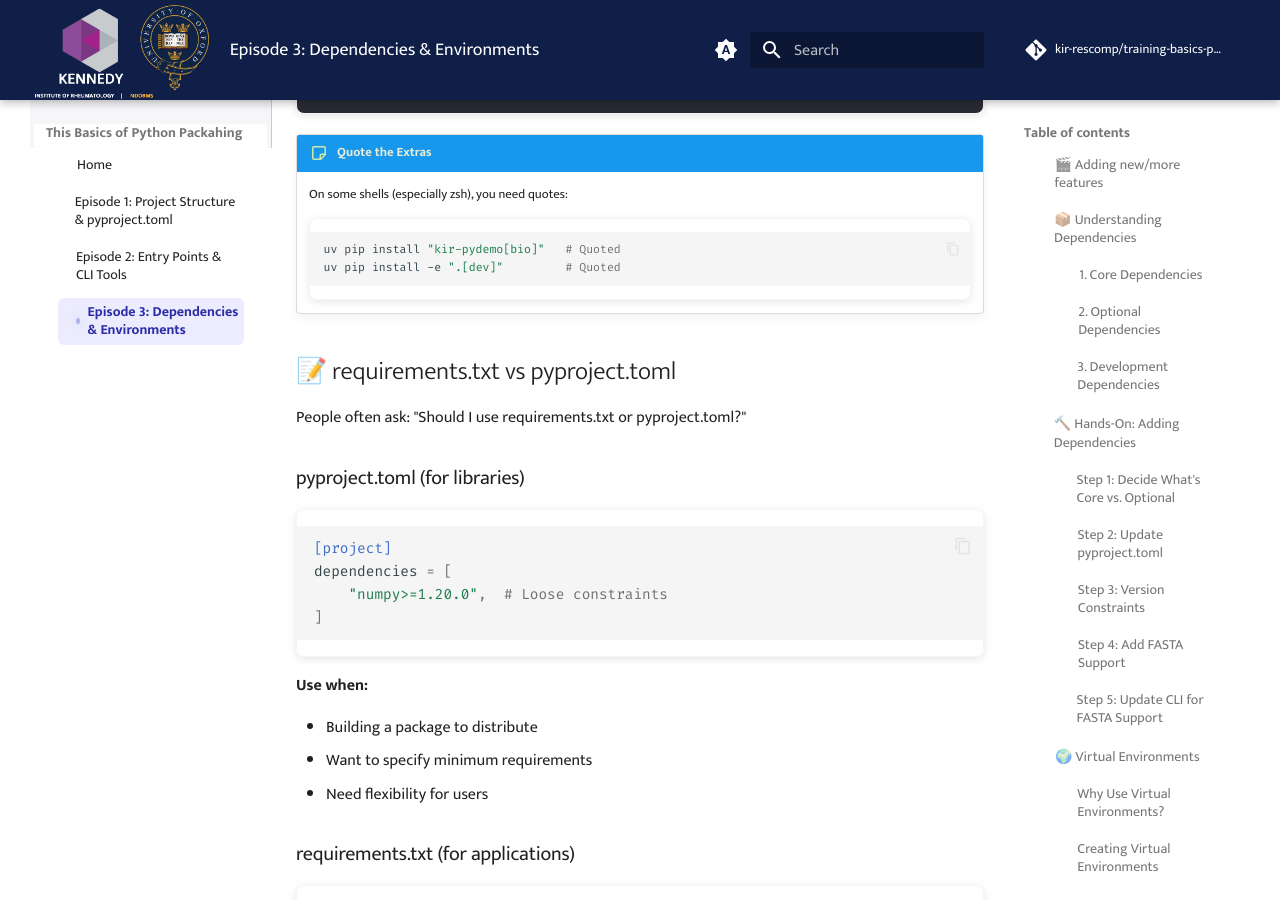
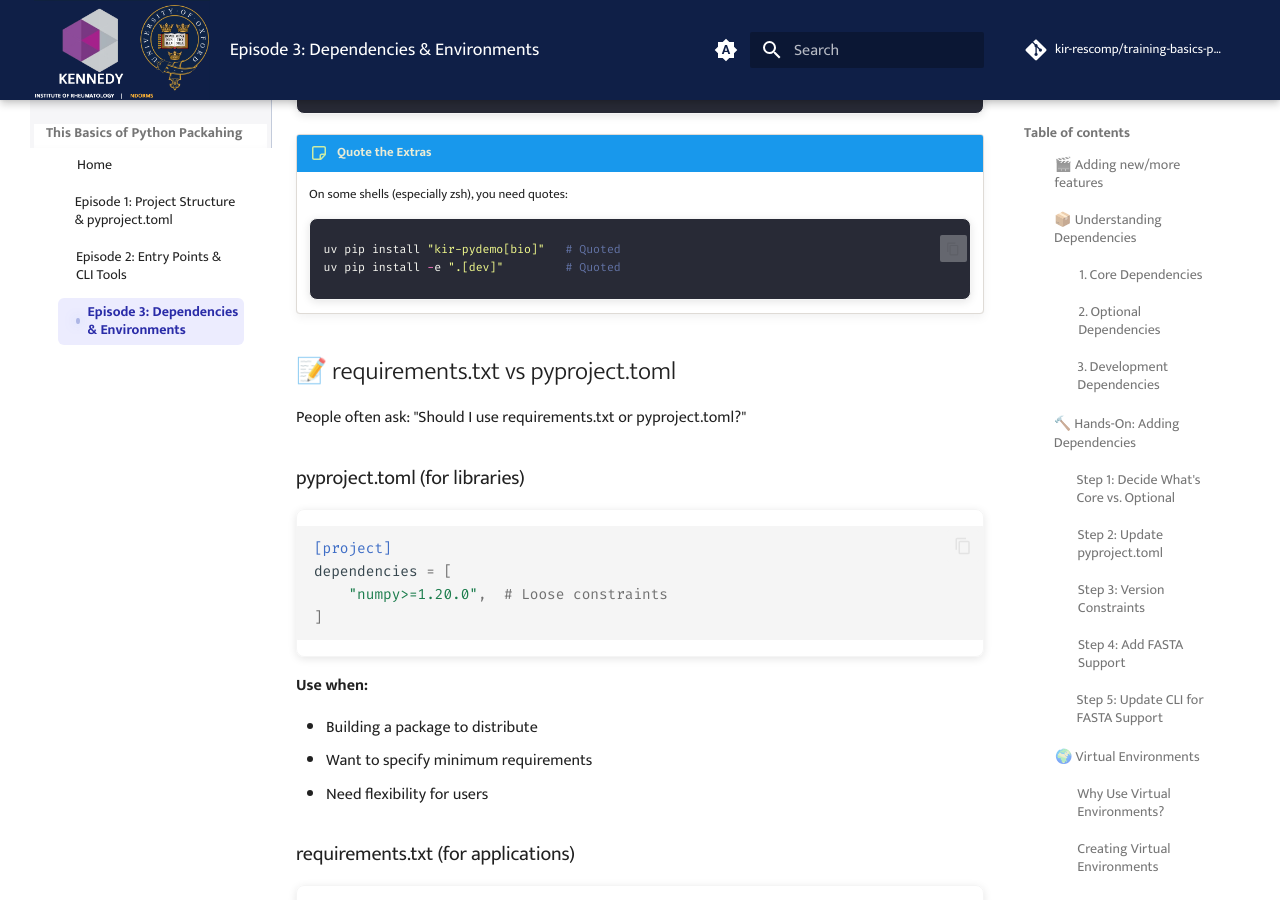
Before and after one commit to kir-rescomp/training-basics-python-packaging, an MkDocs documentation site: the page built from docs/episode-03.md, in a window 1280 px wide and 900 px high, scrolled down 8375 px. Built offline with MkDocs 1.6.1 and Material for MkDocs 9.7.7, drawn with Linux system fonts in a browser that asks for light colours; comment, search, counter and statistics services are not loaded.

Commit message:
update code block colour theme

````diff
--- a/docs/episode-03.md
+++ b/docs/episode-03.md
@@ -348,10 +348,12 @@ uv pip install -e ".[dev]"
 
 !!! note-sticky "Quote the Extras"
     On some shells (especially zsh), you need quotes:
-    ```bash
+    <div class="dracula" markdown="1">
+    ```py
     uv pip install "kir-pydemo[bio]"   # Quoted
     uv pip install -e ".[dev]"         # Quoted
     ```
+    </div>
 
 ## 📝 requirements.txt vs pyproject.toml
 
````
